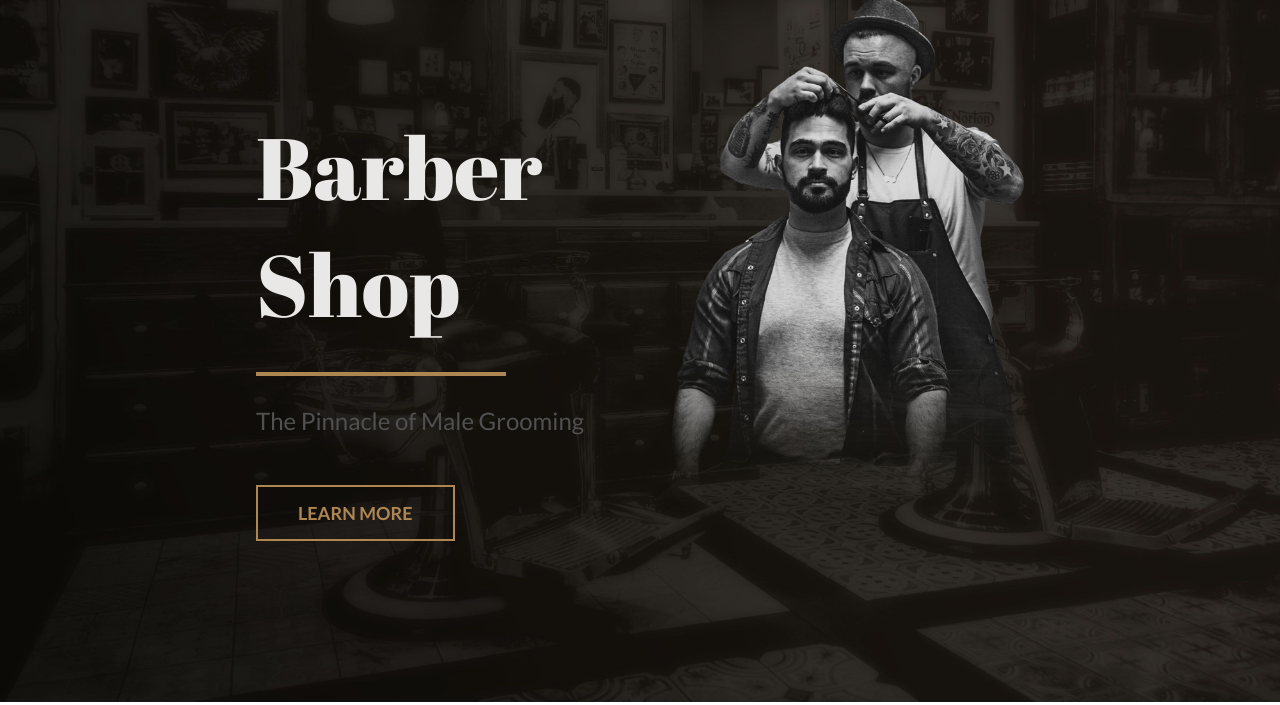
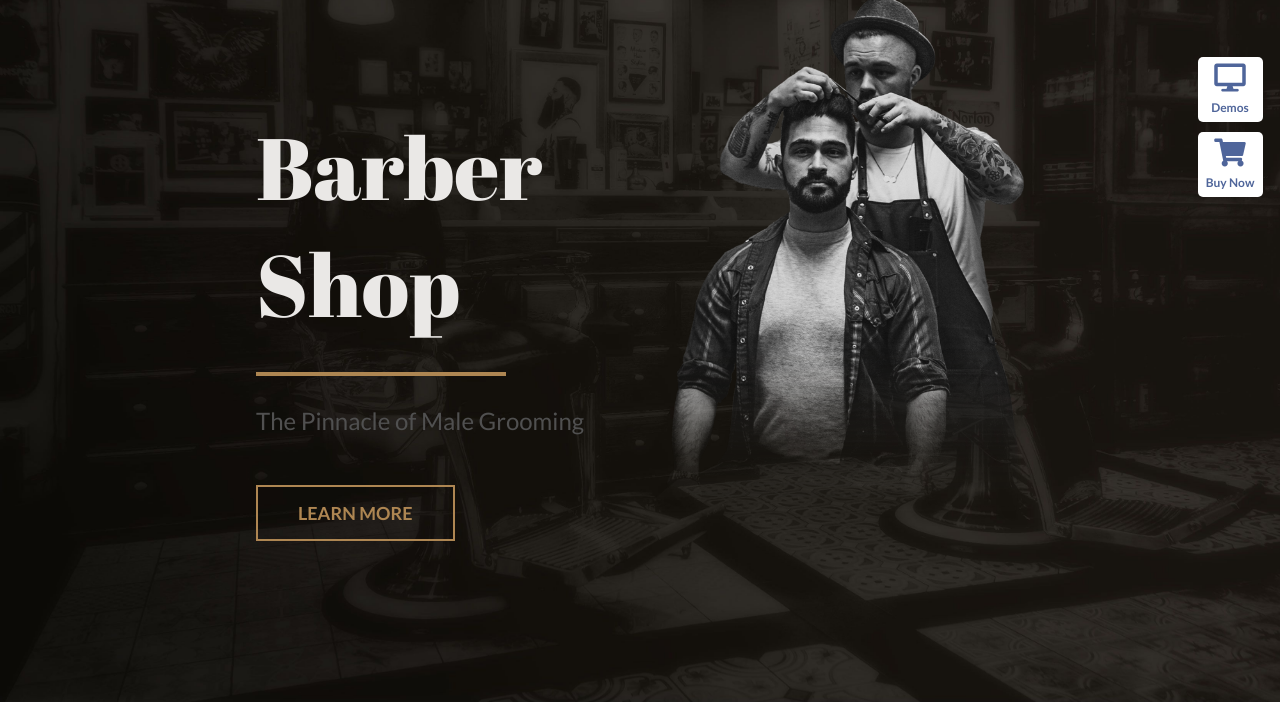
Before and after one commit to mrc-bsllt/proj-html-vuejs, a website: page index.html in a window 1280 px wide. Shown: the part 98-803 px from the top of the page. Drawn offline with nearby package versions, Linux system fonts and the light colour scheme.

Commit message:
creato i quadrati nella aside, manca l'animazione

```diff
--- a/index.html
+++ b/index.html
@@ -60,6 +60,13 @@
         </div>
 
       </div>
+
+      <div class="aside">
+        <a v-for="item in asideItem" class="square" href="#">
+          <i :class="item.icon"></i>
+          <p>{{ item.text }}</p>
+        </a>
+      </div>
     </header>
     <!-- /header -->
 
--- a/js/script.js
+++ b/js/script.js
@@ -21,8 +21,18 @@ var header = new Vue(
       mainHeaderImg: {
         name: "main img",
         path: "avadabarbers_hero_focalmirror-600x825.png"
-      }
-    },
+      },
+      asideItem: [
+        {
+          icon: "fas fa-desktop",
+          text: "Demos"
+        },
+        {
+          icon: "fas fa-shopping-cart",
+          text: "Buy Now"
+        }
+      ]
+    }, //fine data
     methods: {
       toogleActiveClass: function(index) {
         this.navIcons[index].active = !this.navIcons[index].active;
--- a/src/partials/_common.scss
+++ b/src/partials/_common.scss
@@ -30,3 +30,10 @@ a {
     @include hoverButtonSetup($hoverButtonsColor);
   }
 }
+.square {
+  width: $squareAsideHeight;
+  height: $squareAsideHeight;
+  margin: 5px 0;
+  background-color: #ffffff;
+  border-radius: 5px;
+}
--- a/src/partials/_header.scss
+++ b/src/partials/_header.scss
@@ -85,4 +85,29 @@ header {
       } // .right
     } //.header-bottom
   } // .container
+
+  .aside {
+    position: absolute;
+    top: 0;
+    right: 0;
+    @include displaySet(column, flex-start, center);
+    width: 100px;
+    height: 100%;
+    padding: 150px 0;
+
+    a {
+      @include displaySet(column, center, center);
+
+      i {
+        margin-bottom: 8px;
+        color: $asideColor;
+        font-size: 28px;
+      }
+      p {
+        font-size: 12px;
+        font-weight: 700;
+        color: $asideColor;
+      }
+    } // a
+  } // aside
 } // header
--- a/src/partials/_variables.scss
+++ b/src/partials/_variables.scss
@@ -7,3 +7,5 @@ $standardFontweight: 400;
 $iconsMargin: 15px;
 $hoverButtonsColor: #65401e;
 $standardTransition: 0.3s linear;
+$asideColor: #4f659a;
+$squareAsideHeight: 65px;
```
Also changed, not shown: css/style.css.
